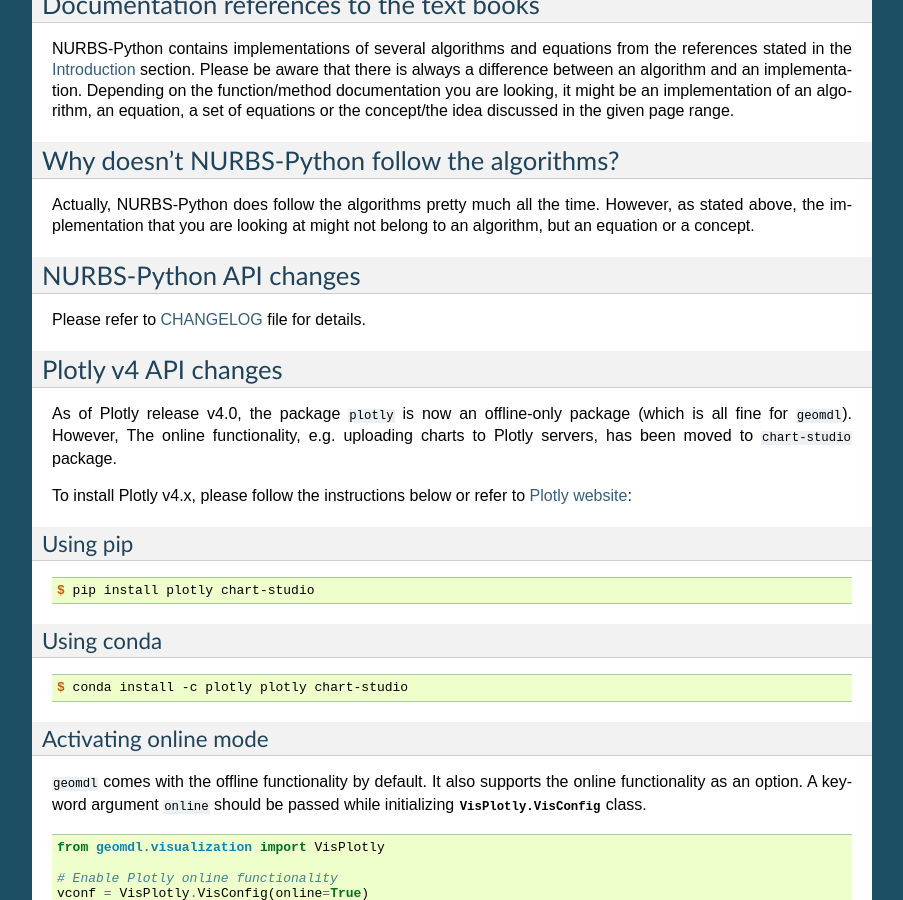
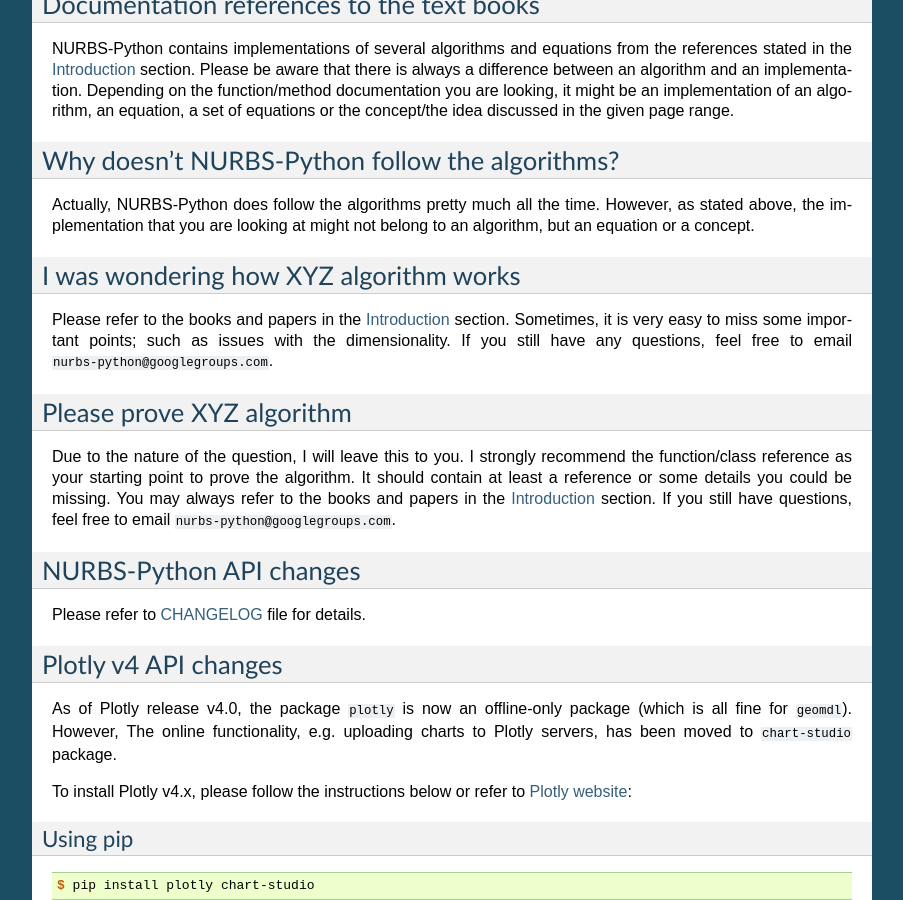
Before and after one commit to orbingol/NURBS-Python, a Sphinx documentation site: the page built from docs/q_a.rst, in a window 1280 px wide and 900 px high, scrolled down 2367 px. Shown: the whole window, without its empty margins (198-1101 px from the left). Built offline with Sphinx 7.4.7, drawn with Linux system fonts in a browser that asks for light colours; formulas are drawn with MathJax 3; pages that are not in the unit, such as notebooks, are missing from menus; some of the changed text lies outside the part shown.

Commit message:
Update Q&A

```diff
--- a/docs/q_a.rst
+++ b/docs/q_a.rst
@@ -135,6 +135,21 @@
 Actually, NURBS-Python does follow the algorithms pretty much all the time. However, as stated above, the implementation
 that you are looking at might not belong to an algorithm, but an equation or a concept.
 
+I was wondering how XYZ algorithm works
+=======================================
+
+Please refer to the books and papers in the :doc:`Introduction <introduction>` section. Sometimes, it is very easy to
+miss some important points; such as issues with the dimensionality.
+If you still have any questions, feel free to email ``nurbs-python@googlegroups.com``.
+
+Please prove XYZ algorithm
+==========================
+
+Due to the nature of the question, I will leave this to you. I strongly recommend the function/class reference as your
+starting point to prove the algorithm. It should contain at least a reference or some details you could be missing.
+You may always refer to the books and papers in the :doc:`Introduction <introduction>` section.
+If you still have questions, feel free to email ``nurbs-python@googlegroups.com``.
+
 NURBS-Python API changes
 ========================
 
```
